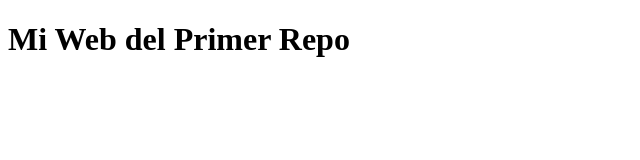
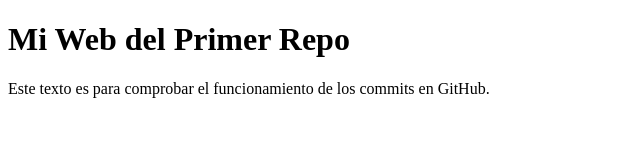
Before and after one commit to TeoRojas/MiPrimerRepo, a plain HTML site: page index.html in a window 1280 px wide. Shown: the whole page, without its empty margins (0-640 px from the left). Drawn offline with Linux system fonts and the light colour scheme.

Commit message:
index.html Second line OK

```diff
--- a/index.html
+++ b/index.html
@@ -7,6 +7,6 @@
 </head>
 <body>
     <h1>Mi Web del Primer Repo</h1>
-
+    <p>Este texto es para comprobar el funcionamiento de los commits en GitHub.</p>
 </body>
 </html>
```
